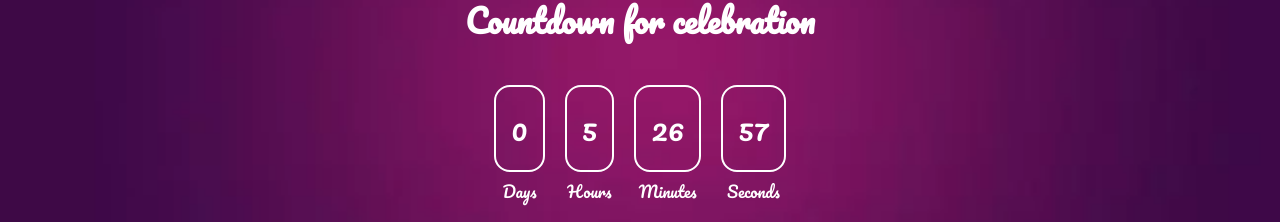
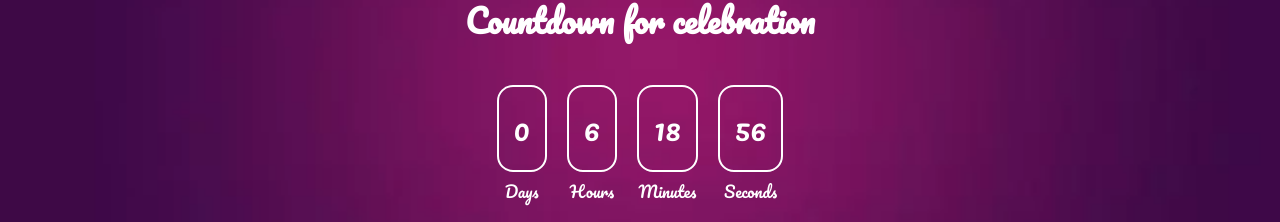
Before and after one commit to Andrew2432/hbd_praisy_bavya, a plain HTML site: page index.html in a window 1280 px wide. Shown: the part 310-532 px from the top of the page. Drawn offline with nearby package versions, Linux system fonts and the light colour scheme.

Commit message:
Final Deploy

```diff
--- a/index.html
+++ b/index.html
@@ -84,5 +84,5 @@
 			<h3>Made with ❤️️ by CSE friends.</h3>
 		</footer>
 	</body>
-	<script src="lib/js/app.js"></script>
+	<script src="lib/js/app.min.js"></script>
 </html>
--- a/lib/js/app.js
+++ b/lib/js/app.js
@@ -13,7 +13,7 @@ const text4 = document.getElementById("text4");
 
 window.addEventListener("scroll", noscroll);
 
-let deadline = new Date("mar 27, 2020 23:08:00").getTime();
+let deadline = new Date("mar 27, 2020 23:59:59").getTime();
 
 let x = setInterval(function() {
 	let now = new Date().getTime();
```
Also changed, not shown: lib/js/app.min.js.
